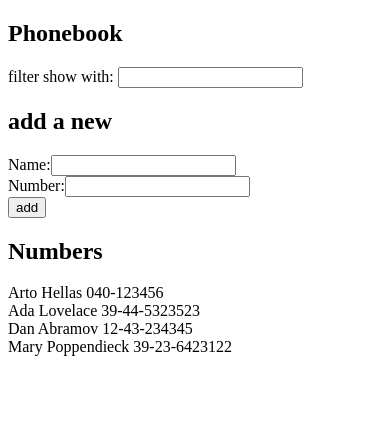
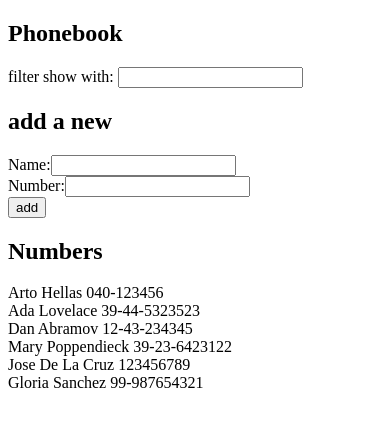
Before and after one commit to jdelacruzv/fullstackopen2022, a React (Create React App) app in the folder part2/phonebook/: page / in a window 390 px wide. Shown: the top 426 px of the page. Built offline with nearby package versions, Linux system fonts and the light colour scheme; data requests are answered from the project's data file.

Commit message:
exercise 2.15 phonebook step7

```diff
--- a/part2/phonebook/db.json
+++ b/part2/phonebook/db.json
@@ -19,6 +19,16 @@
       "name": "Mary Poppendieck",
       "number": "39-23-6423122",
       "id": 4
+    },
+    {
+      "name": "Jose De La Cruz",
+      "number": "123456789",
+      "id": 5
+    },
+    {
+      "name": "Gloria Sanchez",
+      "number": "99-987654321",
+      "id": 6
     }
   ]
 }
--- a/part2/phonebook/package.json
+++ b/part2/phonebook/package.json
@@ -16,7 +16,8 @@
     "start": "react-scripts start",
     "build": "react-scripts build",
     "test": "react-scripts test",
-    "eject": "react-scripts eject"
+    "eject": "react-scripts eject",
+    "server": "json-server -p3001 --watch db.json"
   },
   "eslintConfig": {
     "extends": [
@@ -35,5 +36,8 @@
       "last 1 firefox version",
       "last 1 safari version"
     ]
+  },
+  "devDependencies": {
+    "json-server": "^0.17.0"
   }
 }
--- a/part2/phonebook/src/App.js
+++ b/part2/phonebook/src/App.js
@@ -35,7 +35,7 @@
       person.name.toLowerCase().startsWith(filter.toLowerCase()))
     : persons;
 
-  const nameObject = {
+  const newObject = {
 		name: newName,
     number: newNumber,
     id: persons.length + 1
@@ -44,12 +44,19 @@
 	const searchName = () => {
     persons.find(person => person.name === newName)
       ? alert(`${newName} is already added to phonebook`)
-      : setPersons(persons.concat(nameObject));
+      : setPersons(persons.concat(newObject));
   };
 
 	const addName = (event) => {
 		event.preventDefault();
     searchName();
+
+		axios
+			.post("http://localhost:3001/persons", newObject)
+			.then(response => {
+				console.log(response.data);
+			});
+
 		setNewName("");
     setNewNumber("");
 	};
```
Also changed, not shown: 1 other file (tests, documents, lock files or other folders). Lines whose indentation alone changed are shown as unchanged.
